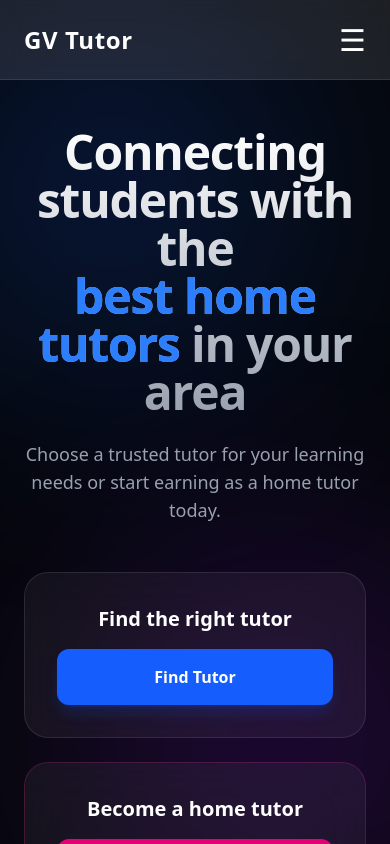
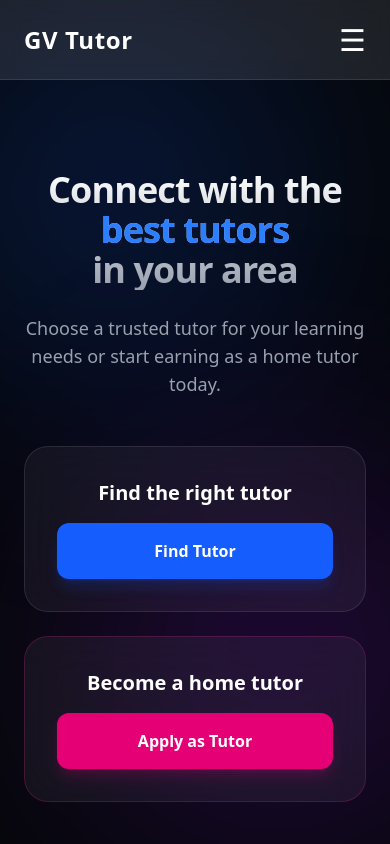
Before and after one commit to shashankdubey00/gv-tutor, a React app in the folder frontend/: page / in a window 390 px wide. Shown: the top 844 px of the page. Built offline with nearby package versions, Linux system fonts and the light colour scheme; no server answers; the HTML template or start-up script is replaced by a standard one.

Commit message:
Fix: Make hero heading shorter and responsive for mobile view

```diff
--- a/frontend/src/components/Hero.jsx
+++ b/frontend/src/components/Hero.jsx
@@ -40,9 +40,9 @@ const Hero = () => {
           transition={{ duration: 0.8 }}
           className="text-center z-10"
         >
-          <h1 className="text-5xl md:text-7xl font-extrabold tracking-tight mb-6 bg-clip-text text-transparent bg-gradient-to-b from-white to-gray-400">
-            Connecting students with the <br/>
-            <span className="text-blue-500">best home tutors</span> in your area
+          <h1 className="text-4xl md:text-7xl font-extrabold tracking-tight mb-6 bg-clip-text text-transparent bg-gradient-to-b from-white to-gray-400">
+            <span className="block md:hidden">Connect with the <br/><span className="text-blue-500">best tutors</span> <br/>in your area</span>
+            <span className="hidden md:block">Connecting students with the <br/><span className="text-blue-500">best home tutors</span> in your area</span>
           </h1>
           <p className="text-gray-400 text-lg md:text-xl max-w-2xl mx-auto mb-12">
             Choose a trusted tutor for your learning needs or start earning as a home tutor today.
```
